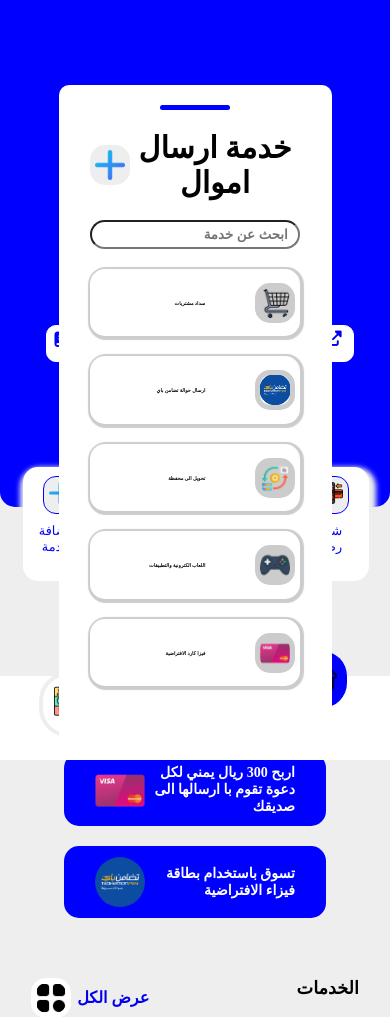
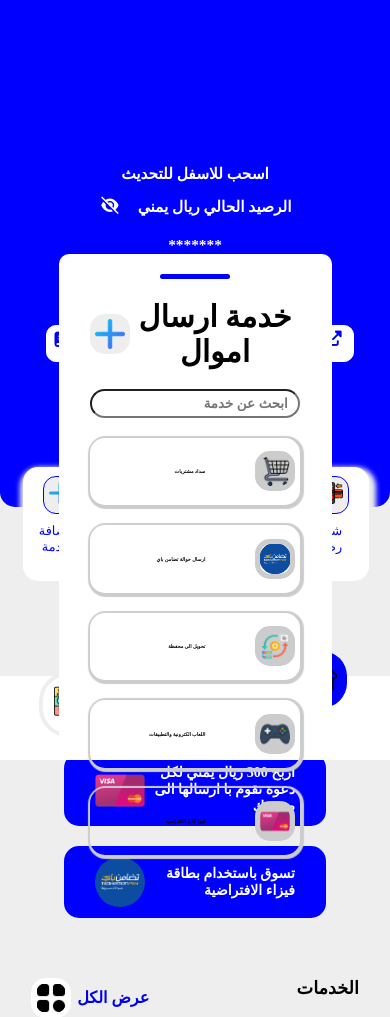
Before and after one commit to Mohammedhumidking/walitMohammedHumid, a PHP site: page /main.html in a window 390 px wide, after a click on "أرسال اموال". Shown: the part 84-1101 px from the top of the page. Run offline with PHP 8.4, Linux system fonts and the light colour scheme; some libraries are stand-ins or nearby versions; grey boxes are pictures that could not be loaded.

Commit message:
midai.css

```diff
--- a/midai.css
+++ b/midai.css
@@ -135,7 +135,7 @@
 
 /* الرسال */
    .modal{
-        height: 80vh;
+        height: 60vh;
     }
 
  .modal h3{
@@ -143,7 +143,7 @@
     }
 
    .massage{
-        font-size: 14px;
+        font-size: 10px;
     }
 
     .serv-masseg {
```
